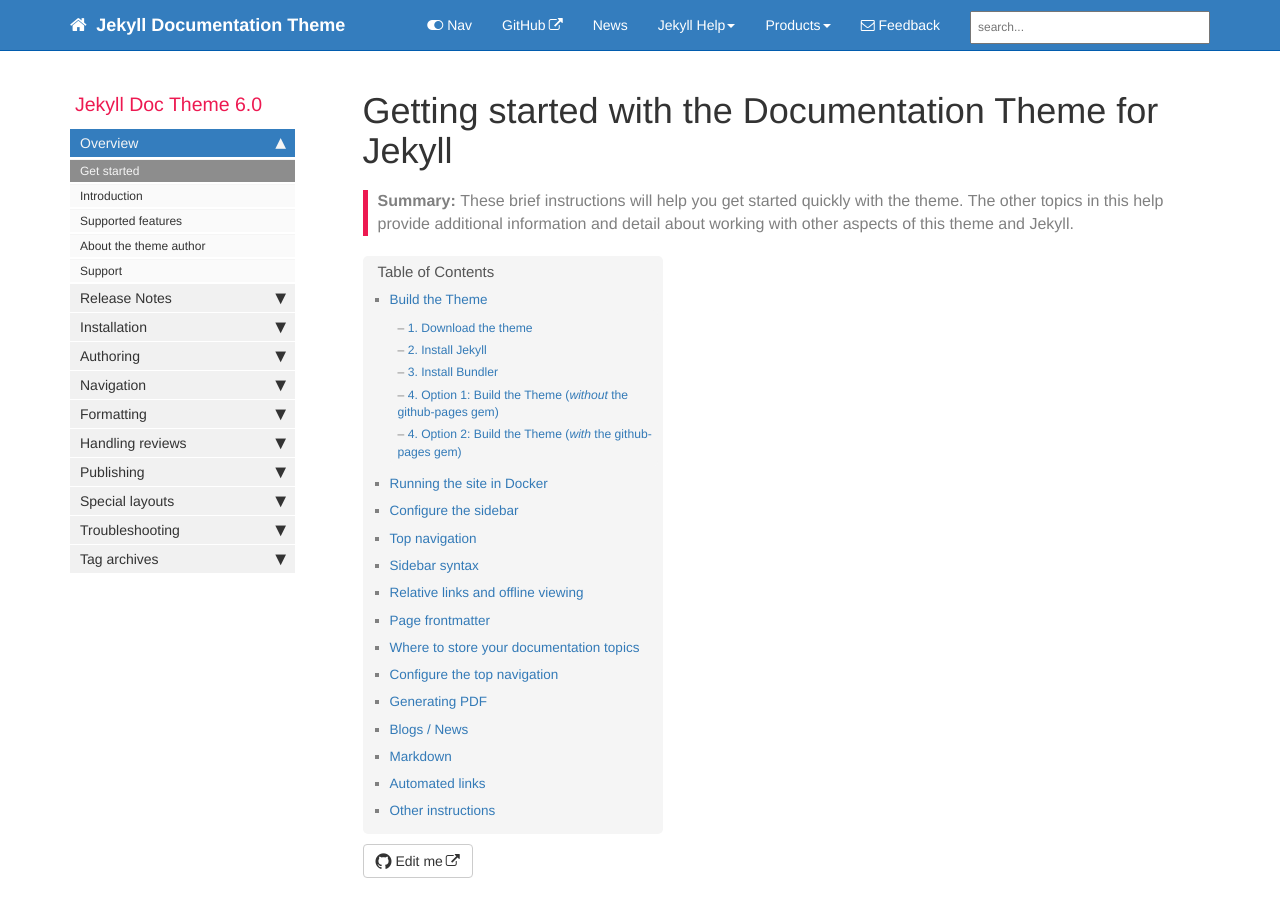
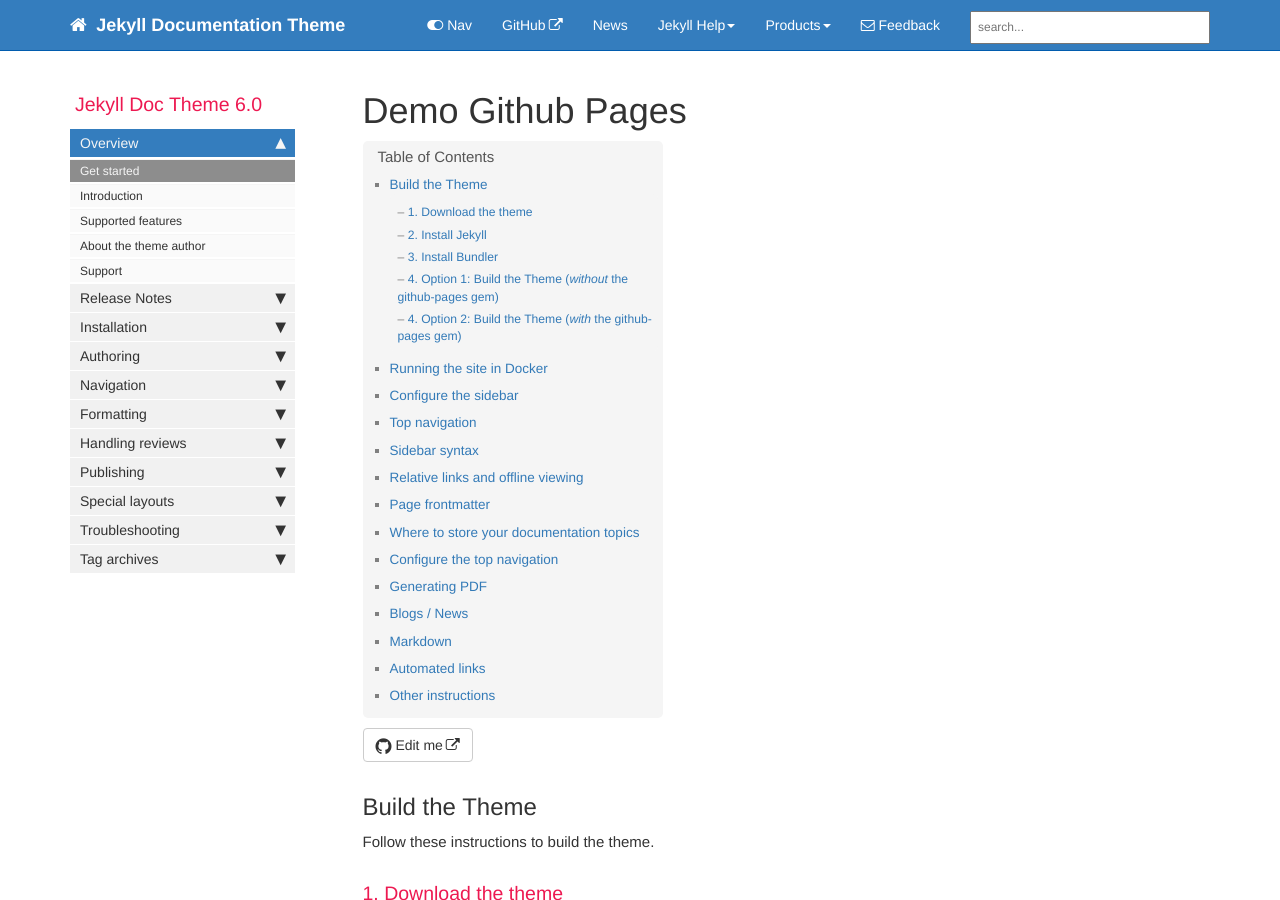
Before and after one commit to josseline/demo, a Jekyll site: the page built from index.md, in a window 1280 px wide and 900 px high. Built offline with Jekyll 4.4.1, drawn with Linux system fonts in a browser that asks for light colours; nearby versions of some CDN libraries; comment, search, counter and statistics services are not loaded.

Commit message:
cambio en index

```diff
--- a/index.md
+++ b/index.md
@@ -1,10 +1,10 @@
 ---
-title: Getting started with the Documentation Theme for Jekyll
+title: Demo Github Pages
 keywords: sample homepage
 tags: [getting_started]
 sidebar: mydoc_sidebar
 permalink: index.html
-summary: These brief instructions will help you get started quickly with the theme. The other topics in this help provide additional information and detail about working with other aspects of this theme and Jekyll.
+Resumen: Ejemplo de una pagina realizada a través de GitHub Pages
 ---
 
 ## Build the Theme
```
